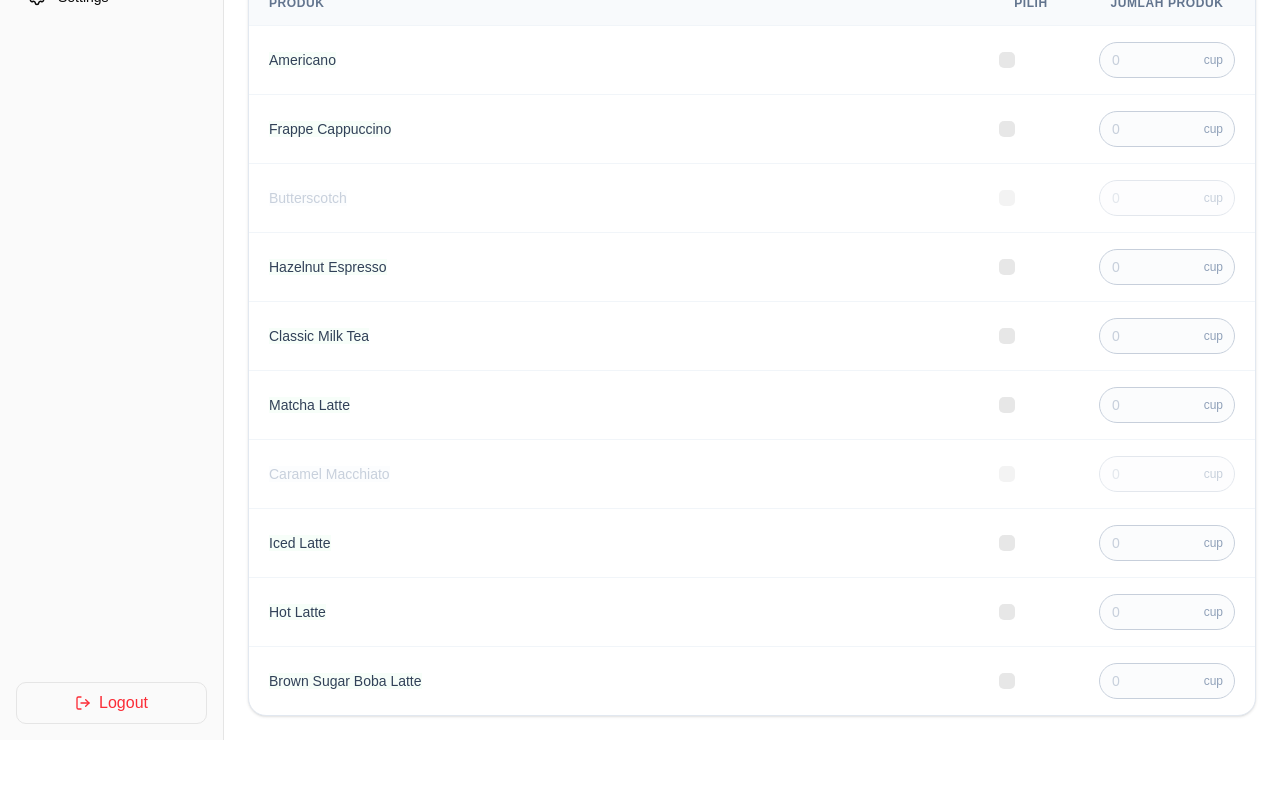
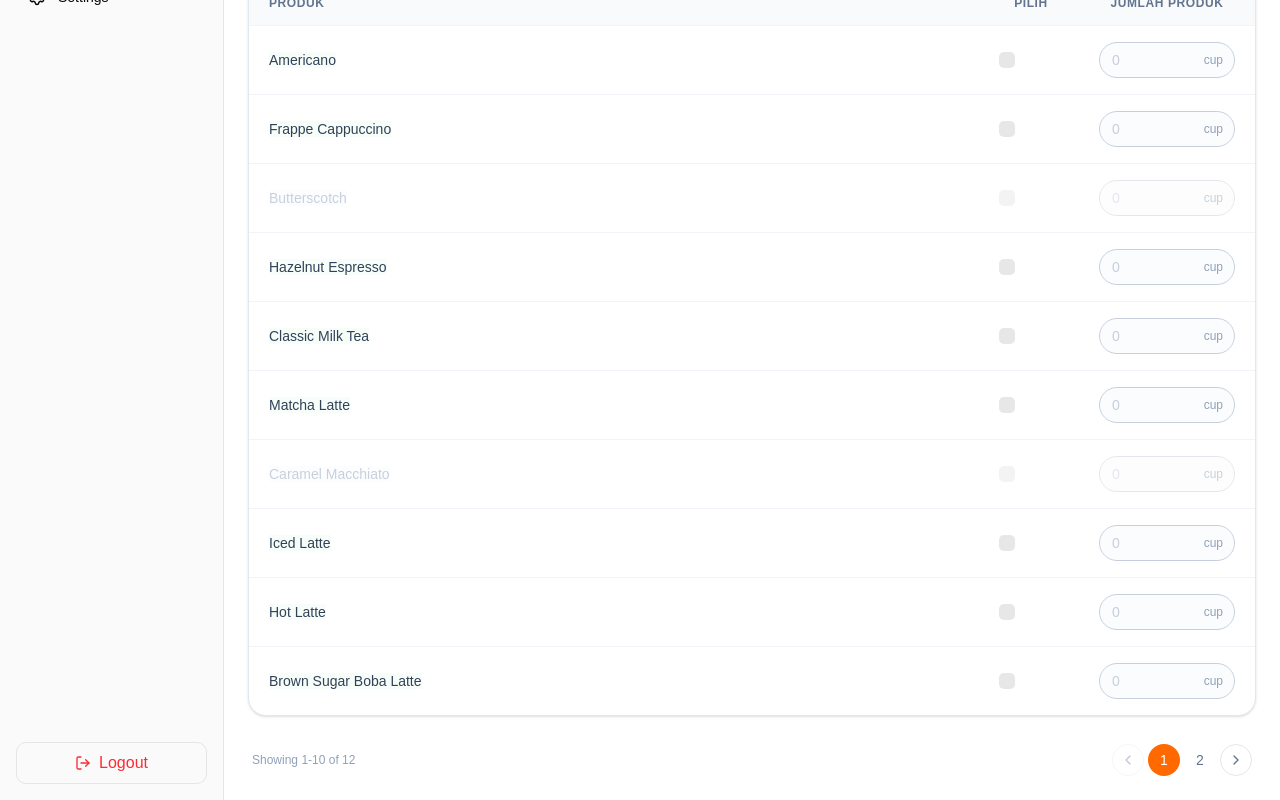
Before and after one commit to 505-kada-team/frontend-dev, a React app: page /selling-plan in a window 1280 px wide. Shown: the part 205-1005 px from the top of the page. Before the commit the page ends 945 px from the top, so only its background shows below. Built offline with nearby package versions, Linux system fonts and the light colour scheme; the HTML template or start-up script is replaced by a standard one.

Commit message:
feat: add pagination function to selling plan page

```diff
--- /dev/null
+++ b/src/components/shared/Pagination.jsx
@@ -0,0 +1,52 @@
+import { ChevronLeft, ChevronRight } from "lucide-react"
+
+export default function Pagination({ currentPage, totalItems, itemsPerPage = 10, onPageChange }) {
+  const totalPages = Math.max(1, Math.ceil(totalItems / itemsPerPage))
+  if (totalPages <= 1) return null
+
+  const startItem = (currentPage - 1) * itemsPerPage + 1
+  const endItem = Math.min(currentPage * itemsPerPage, totalItems)
+  const pageNumbers = Array.from({ length: totalPages }, (_, i) => i + 1)
+
+  return (
+    <div className="flex items-center justify-between px-1 pt-1">
+      <p className="text-xs text-slate-400">
+        Showing {startItem}-{endItem} of {totalItems}
+      </p>
+      <div className="flex items-center gap-1">
+        <button
+          type="button"
+          disabled={currentPage === 1}
+          onClick={() => onPageChange(currentPage - 1)}
+          className="size-8 flex items-center justify-center rounded-full border border-slate-200 text-slate-500 hover:bg-slate-50 disabled:opacity-40 disabled:cursor-not-allowed cursor-pointer transition-colors"
+        >
+          <ChevronLeft className="size-4" />
+        </button>
+
+        {pageNumbers.map((page) => (
+          <button
+            key={page}
+            type="button"
+            onClick={() => onPageChange(page)}
+            className={`size-8 flex items-center justify-center rounded-full text-sm font-medium transition-colors cursor-pointer ${
+              page === currentPage
+                ? "bg-orange-500 text-white"
+                : "text-slate-500 hover:bg-slate-50"
+            }`}
+          >
+            {page}
+          </button>
+        ))}
+
+        <button
+          type="button"
+          disabled={currentPage === totalPages}
+          onClick={() => onPageChange(currentPage + 1)}
+          className="size-8 flex items-center justify-center rounded-full border border-slate-200 text-slate-500 hover:bg-slate-50 disabled:opacity-40 disabled:cursor-not-allowed cursor-pointer transition-colors"
+        >
+          <ChevronRight className="size-4" />
+        </button>
+      </div>
+    </div>
+  )
+}
--- a/src/pages/SellingPlanPage.jsx
+++ b/src/pages/SellingPlanPage.jsx
@@ -1,7 +1,7 @@
 import { useState } from "react"
 import { Checkbox } from "@/components/ui/checkbox"
 import { Input } from "@/components/ui/input"
-// import Pagination from "@/components/shared/Pagination"
+import Pagination from "@/components/shared/Pagination"
 
 const ITEMS_PER_PAGE = 10
 
@@ -131,12 +131,12 @@ export default function SellingPlanPage() {
         </table>
       </div>
 
-      {/* <Pagination
+      <Pagination
         currentPage={currentPage}
         totalItems={dummyPlans.length}
         itemsPerPage={ITEMS_PER_PAGE}
         onPageChange={setCurrentPage}
-      /> */}
+      />
     </div>
   )
 }
```
